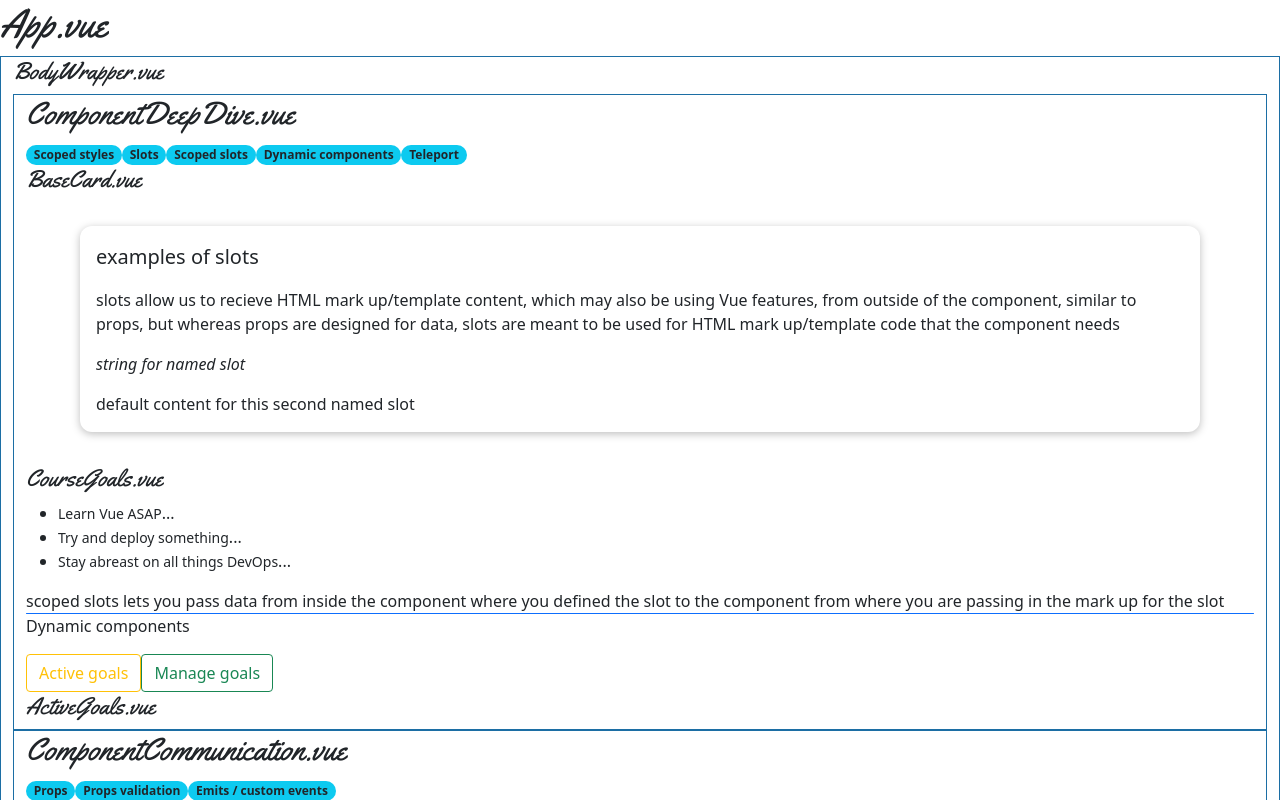
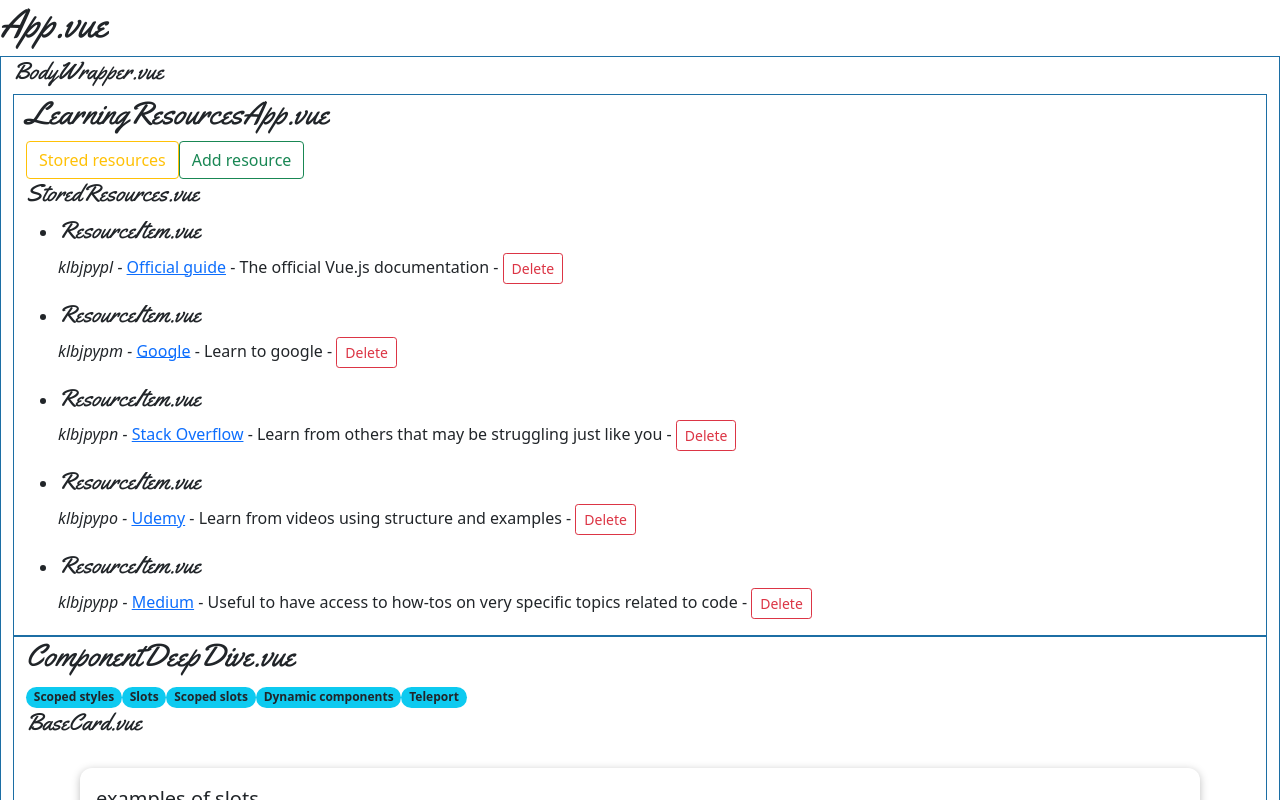
Before and after one commit to refayathaque/vue-3, a Vue app: page / in a window 1280 px wide. Shown: the top 800 px of the page. Built offline with nearby package versions, Linux system fonts and the light colour scheme.

Commit message:
Mon Feb 8 1:28

```diff
--- a/package.json
+++ b/package.json
@@ -11,6 +11,7 @@
     "@popperjs/core": "^2.6.0",
     "bootstrap": "^5.0.0-beta1",
     "core-js": "^3.6.5",
+    "uniqid": "^5.2.0",
     "vue": "^3.0.0"
   },
   "devDependencies": {
--- a/src/components/BodyWrapper.vue
+++ b/src/components/BodyWrapper.vue
@@ -1,6 +1,7 @@
 <template>
   <div class="container-fluid componentBorder">
     <h4>BodyWrapper.vue</h4>
+    <learning-resources-app></learning-resources-app>
     <component-deep-dive></component-deep-dive>
     <component-communication></component-communication>
   </div>
@@ -9,9 +10,10 @@
 <script>
 import ComponentCommunication from "./ComponentCommunication.vue";
 import ComponentDeepDive from "./ComponentDeepDive.vue";
+import LearningResourcesApp from "./LearningResourcesApp.vue";
 
 export default {
-  components: { ComponentCommunication, ComponentDeepDive },
+  components: { ComponentCommunication, ComponentDeepDive, LearningResourcesApp },
   name: "BodyWrapper",
 };
 </script>
--- a/src/components/ComponentDeepDive.vue
+++ b/src/components/ComponentDeepDive.vue
@@ -41,6 +41,9 @@
     </div>
     <!-- https://getbootstrap.com/docs/5.0/components/progress/#height -->
     <p>Dynamic components</p>
+    <!-- how to add props to dynamic components? provide and inject -->
+    <!-- how to add custom events (child => parent) to dynamic components? provide and inject -->
+    <!-- check LearningResourcesApp.vue for example -->
     <button
       @click="selectComponent('active-goals')"
       type="button"
--- /dev/null
+++ b/src/components/LearningResourcesApp.vue
@@ -0,0 +1,91 @@
+<template>
+  <div class="container-fluid componentBorder">
+    <h2>LearningResourcesApp.vue</h2>
+    <button
+      @click="selectComponent('stored-resources')"
+      type="button"
+      class="btn btn-outline-warning"
+    >
+      Stored resources
+    </button>
+    <button
+      @click="selectComponent('add-resource')"
+      type="button"
+      class="btn btn-outline-success"
+    >
+      Add resource
+    </button>
+    <keep-alive><component :is="selectedComponent"></component></keep-alive>
+    <!-- how to add props to dynamic components? provide and inject -->
+    <!-- how to add custom events (child => parent) to dynamic components? provide and inject -->
+  </div>
+</template>
+
+<script>
+import uniqid from "uniqid";
+import StoredResources from "./learningResourcesApp/StoredResources.vue";
+import AddResource from "./learningResourcesApp/AddResource.vue";
+
+export default {
+  provide() {
+    return {
+      storedResources: this.storedResources,
+      addResource: this.addResource
+    };
+  },
+  components: { StoredResources, AddResource },
+  methods: {
+    selectComponent(component) {
+      this.selectedComponent = component;
+    },
+    addResource(title, description, link) {
+      const newResource = {
+        id: uniqid(),
+        title,
+        description,
+        link,
+      };
+      this.storedResources.unshift(newResource);
+      this.selectedComponent = 'stored-resources'
+    },
+  },
+  data() {
+    return {
+      selectedComponent: "stored-resources",
+      storedResources: [
+        {
+          id: uniqid(),
+          title: "Official guide",
+          description: "The official Vue.js documentation",
+          link: "https://v3.vuejs.org/",
+        },
+        {
+          id: uniqid(),
+          title: "Google",
+          description: "Learn to google",
+          link: "https://www.google.com/",
+        },
+        {
+          id: uniqid(),
+          title: "Stack Overflow",
+          description: "Learn from others that may be struggling just like you",
+          link: "https://www.google.com/",
+        },
+        {
+          id: uniqid(),
+          title: "Udemy",
+          description: "Learn from videos using structure and examples",
+          link: "https://www.udemy.com/",
+        },
+        {
+          id: uniqid(),
+          title: "Medium",
+          description:
+            "Useful to have access to how-tos on very specific topics related to code",
+          link: "https://medium.com/",
+        },
+      ],
+    };
+  },
+};
+</script>
--- a/src/components/componentDeepDive/ManageGoals.vue
+++ b/src/components/componentDeepDive/ManageGoals.vue
@@ -37,7 +37,6 @@ export default {
     setGoal() {
       if (this.goal === "") {
         this.inputIsInvalid = true;
-        console.log("poo");
       }
     },
     confirmError() {
--- /dev/null
+++ b/src/components/learningResourcesApp/AddResource.vue
@@ -0,0 +1,36 @@
+<template>
+  <h4>AddResource.vue</h4>
+  <form @submit.prevent="submitForm">
+    <div class="mb-3">
+      <label class="form-label">Title</label>
+      <input v-model="title" type="text" class="form-control" />
+    </div>
+    <div class="mb-3">
+      <label class="form-label">Description</label>
+      <input v-model="description" type="text" class="form-control" />
+    </div>
+    <div class="mb-3">
+      <label class="form-label">Link</label>
+      <input v-model="link" type="url" class="form-control" />
+    </div>
+    <button type="submit" class="btn btn-primary">Add resource</button>
+  </form>
+</template>
+
+<script>
+export default {
+  inject: ["addResource"],
+  data() {
+    return {
+      title: "",
+      description: "",
+      link: "",
+    };
+  },
+  methods: {
+    submitForm() {
+      this.addResource(this.title, this.description, this.link);
+    },
+  },
+};
+</script>
--- /dev/null
+++ b/src/components/learningResourcesApp/ResourceItem.vue
@@ -0,0 +1,17 @@
+<template>
+  <li>
+    <h4>ResourceItem.vue</h4>
+    <span
+      ><i>{{ id }} - </i></span
+    ><span
+      ><a :href="link">{{ title }}</a></span
+    ><span> - {{ description }} - </span>
+    <button type="button" class="btn btn-outline-danger btn-sm">Delete</button>
+  </li>
+</template>
+
+<script>
+export default {
+  props: ["id", "title", "description", "link"],
+};
+</script>
--- /dev/null
+++ b/src/components/learningResourcesApp/StoredResources.vue
@@ -0,0 +1,20 @@
+<template>
+  <h4>StoredResources.vue</h4>
+  <ul v-for="resource in storedResources" :key="resource.id">
+    <resource-item
+      :description="resource.description"
+      :id="resource.id"
+      :link="resource.link"
+      :title="resource.title"
+    ></resource-item>
+  </ul>
+</template>
+
+<script>
+import ResourceItem from "./ResourceItem.vue";
+
+export default {
+  inject: ["storedResources"],
+  components: { ResourceItem },
+};
+</script>
```
Also changed, not shown: 1 other file (tests, documents, lock files or other folders).
